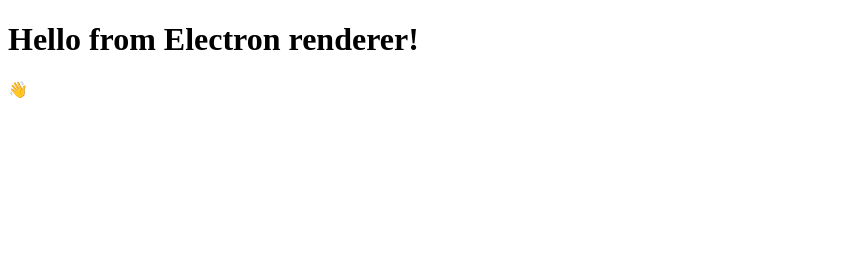
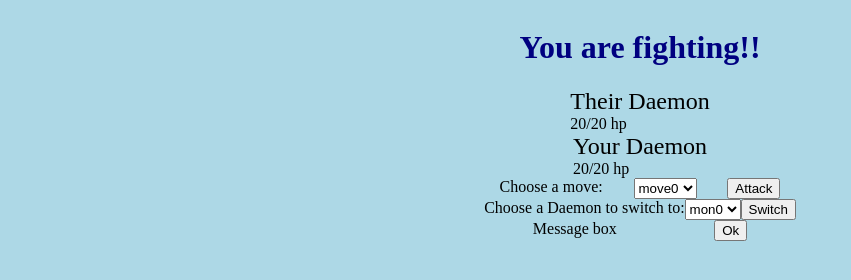
Before and after one commit to Bogsworth/DaeMons, an Electron app: page index.html in a window 1280 px wide. Shown: the whole page, without its empty margins (0-851 px from the left). Drawn offline with Linux system fonts and the light colour scheme.

Commit message:
Implement very basics of UI

```diff
--- /dev/null
+++ b/battle.css
@@ -0,0 +1,37 @@
+body {
+    background-color: lightblue;
+}
+
+h1 {
+    color: navy;
+}
+
+.battleScreen {
+    display: flex;
+    flex-direction: column;
+    align-items: center;
+    justify-content: space-around;
+}
+
+.battleMenu {
+    display: flex;
+    flex-direction: column;
+    justify-content: space-around;
+}
+
+.battleOption {
+    display: flex;
+    justify-content: space-around;
+}
+
+.monSection {
+    display: flex;
+    flex-direction: column;
+    align-items: center;
+    align-items: stretch;
+}
+.monDisplay {
+    display: flex;
+    flex-grow: 3;
+    font-size: 1.5em;
+}
--- a/index.html
+++ b/index.html
@@ -11,10 +11,50 @@
       http-equiv="X-Content-Security-Policy"
       content="default-src 'self'; script-src 'self'"
     />
+    <link rel="stylesheet" href="battle.css">
     <title>Hello from Electron renderer!</title>
   </head>
   <body>
-    <h1>Hello from Electron renderer!</h1>
-    <p>👋</p>
+    <div style="display: flexbox; flex-direction: column;">
+      <div class = "battleScreen">
+        <h1>You are fighting!!</h1>
+        <div class="monSection">
+          <div class="monDisplay">Their Daemon</div>
+          <div>20/20 hp</div>
+        </div>
+        <div class="monSection">
+          <div class="monDisplay">Your Daemon</div>
+          <div>20/20 hp</div>
+        </div>
+        <div class="battleMenu">
+          <div class="battleOption">
+            <div>Choose a move:</div>
+            <select name="moves" id="moves">
+              <option value="move0">move0</option>
+              <option value="move1">move1</option>
+              <option value="move2">move2</option>
+              <option value="move3">move3</option>
+            </select>
+            <button type="button" name="attack">Attack</button>
+          </div>
+          <div class = "battleOption">
+            <div>Choose a Daemon to switch to:</div>
+            <select name="moves" id="moves">
+              <option value="mon0">mon0</option>
+              <option value="mon1">mon1</option>
+              <option value="mon2">mon2</option>
+              <option value="mon3">mon3</option>
+              <option value="mon4">mon4</option>
+              <option value="mon5">mon5</option>
+            </select>
+            <button type="button" name="switch">Switch</button>
+          </div>
+          <div class = "battleOption">
+            <div>Message box</div>
+            <button type="button" name="ok">Ok</button>
+          </div>
+        </div>
+      </div>
+    </div>
   </body>
 </html>
--- a/lib/Calculations.js
+++ b/lib/Calculations.js
@@ -11,7 +11,7 @@
     const POWER = data.power_stat;
     const MODIFIER = data.type_modifier;
 
-    return Math.round( MODIFIER * ( ATTACK / DEFENSE ) * POWER );
+    return Math.round( 0.4 * ( MODIFIER * ( ATTACK / DEFENSE ) * POWER ));
 };
 
 function returnIDFromName( name, map ) {
@@ -35,6 +35,6 @@
 
 export {
     calculateDamage,
-    returnIDFromName as returnID,
+    returnIDFromName,
     calculateTypeModifier
 }
```
Also changed, not shown: lib/Import.js.
